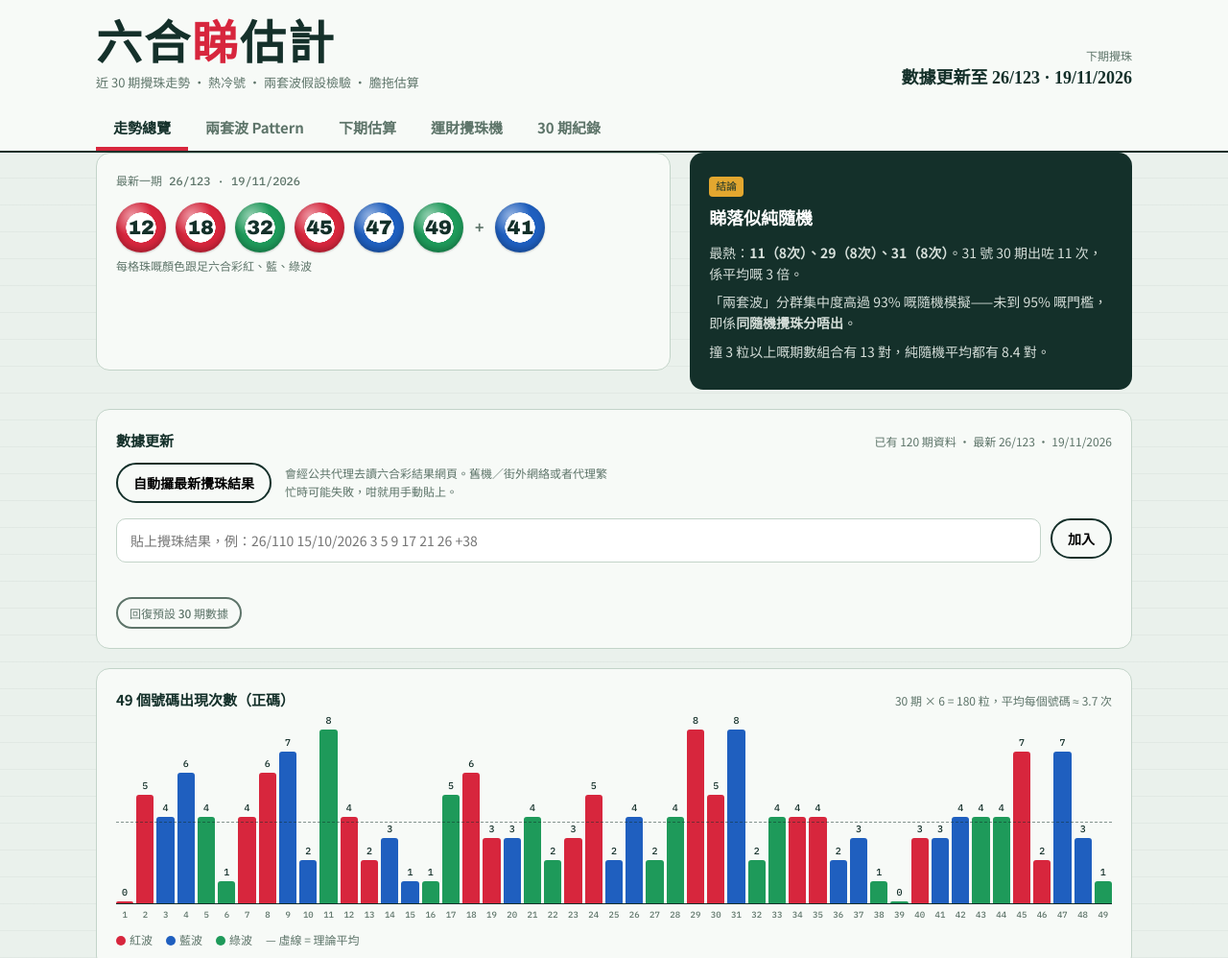
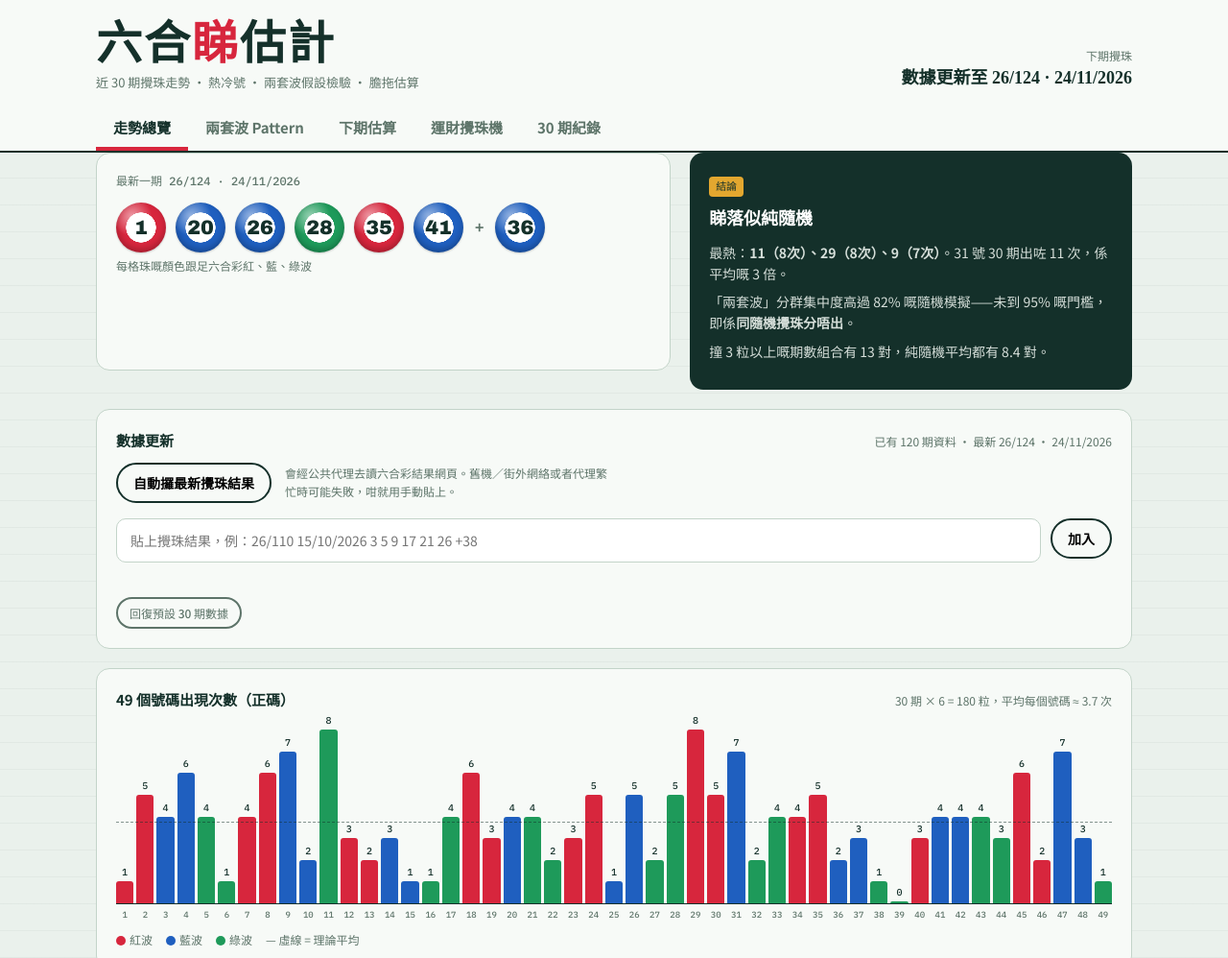
Before and after one commit to aumarco/mark-six-estimator, a plain HTML site: page index.html in a window 1280 px wide. Shown: the top 998 px of the page at 96% size. Drawn offline with Linux system fonts and the light colour scheme.

Commit message:
auto: refresh Mark Six results

```diff
--- a/index.html
+++ b/index.html
@@ -157,7 +157,7 @@ footer{font-size:12px;color:var(--muted);text-align:center;padding:24px 0 40px}
  <div class="wrap">
   <div class="top">
    <div class="brand"><h1>六合<em>睇</em>估計</h1><p>近 30 期攪珠走勢 · 熱冷號 · 兩套波假設檢驗 · 膽拖估算</p></div>
-   <div class="next">下期攪珠<b>數據更新至 26/123 · 19/11/2026</b></div>
+   <div class="next">下期攪珠<b>數據更新至 26/124 · 24/11/2026</b></div>
   </div>
   <nav role="tablist">
    <button role="tab" aria-selected="true" data-p="p1">走勢總覽</button>
@@ -288,6 +288,7 @@ footer{font-size:12px;color:var(--muted);text-align:center;padding:24px 0 40px}
 <footer>只供娛樂及統計參考 · 數據截至 13/10/2026 · 非賽馬會官方產品</footer>
 <script>
 const DRAWS = [
+["26/124","2026-11-24",[1,20,26,28,35,41],36],
 ["26/123","2026-11-19",[12,18,32,45,47,49],41],
 ["26/122","2026-11-17",[4,7,18,30,42,45],36],
 ["26/121","2026-11-15",[2,8,11,35,43,47],48],
@@ -407,7 +408,6 @@ const DRAWS = [
 ["26/007","2026-01-17",[5,12,15,23,27,42],46],
 ["26/006","2026-01-15",[3,6,37,38,39,44],48],
 ["26/005","2026-01-13",[14,24,34,38,48,49],27],
-["26/004","2026-01-10",[3,16,20,22,24,37],42],
 ].map(([no,date,n,x])=>({no,date,n,x}));
 const RED=[1,2,7,8,12,13,18,19,23,24,29,30,34,35,40,45,46],BLUE=[3,4,9,10,14,15,20,25,26,31,36,37,41,42,47,48];
 const colorOf=k=>RED.includes(k)?'red':BLUE.includes(k)?'blue':'green';
```
